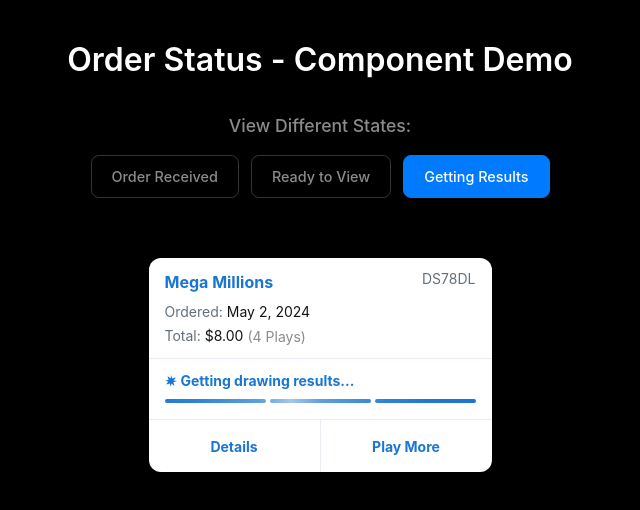
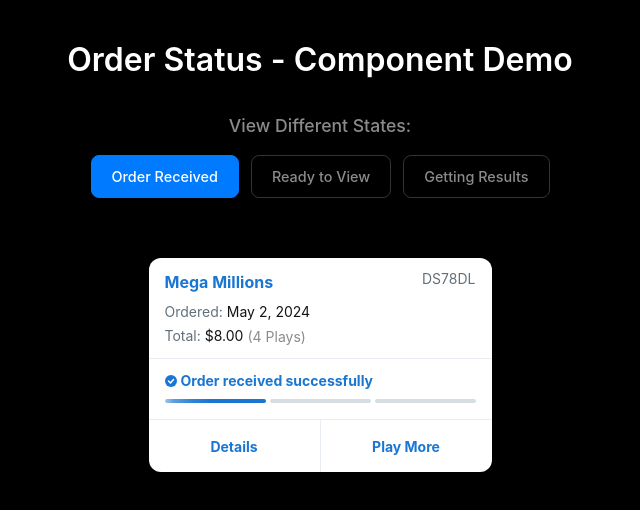
Before and after one commit to dk-drewsully/lottery-components, a React (Vite) app: page / in a window 1280 px wide. Shown: the top 510 px of the page, without its empty margins (320-960 px from the left). Built offline with nearby package versions, Linux system fonts and the light colour scheme.

Commit message:
Set default page state to 'Order Received' button

```diff
--- a/src/App.tsx
+++ b/src/App.tsx
@@ -40,7 +40,7 @@
 };
 
 function App() {
-  const [currentState, setCurrentState] = useState<'received' | 'ready_to_view' | 'getting_results'>('getting_results');
+  const [currentState, setCurrentState] = useState<'received' | 'ready_to_view' | 'getting_results'>('received');
 
   const handleDetailsClick = (orderId: string) => {
     console.log('Details clicked for order:', orderId);
```
